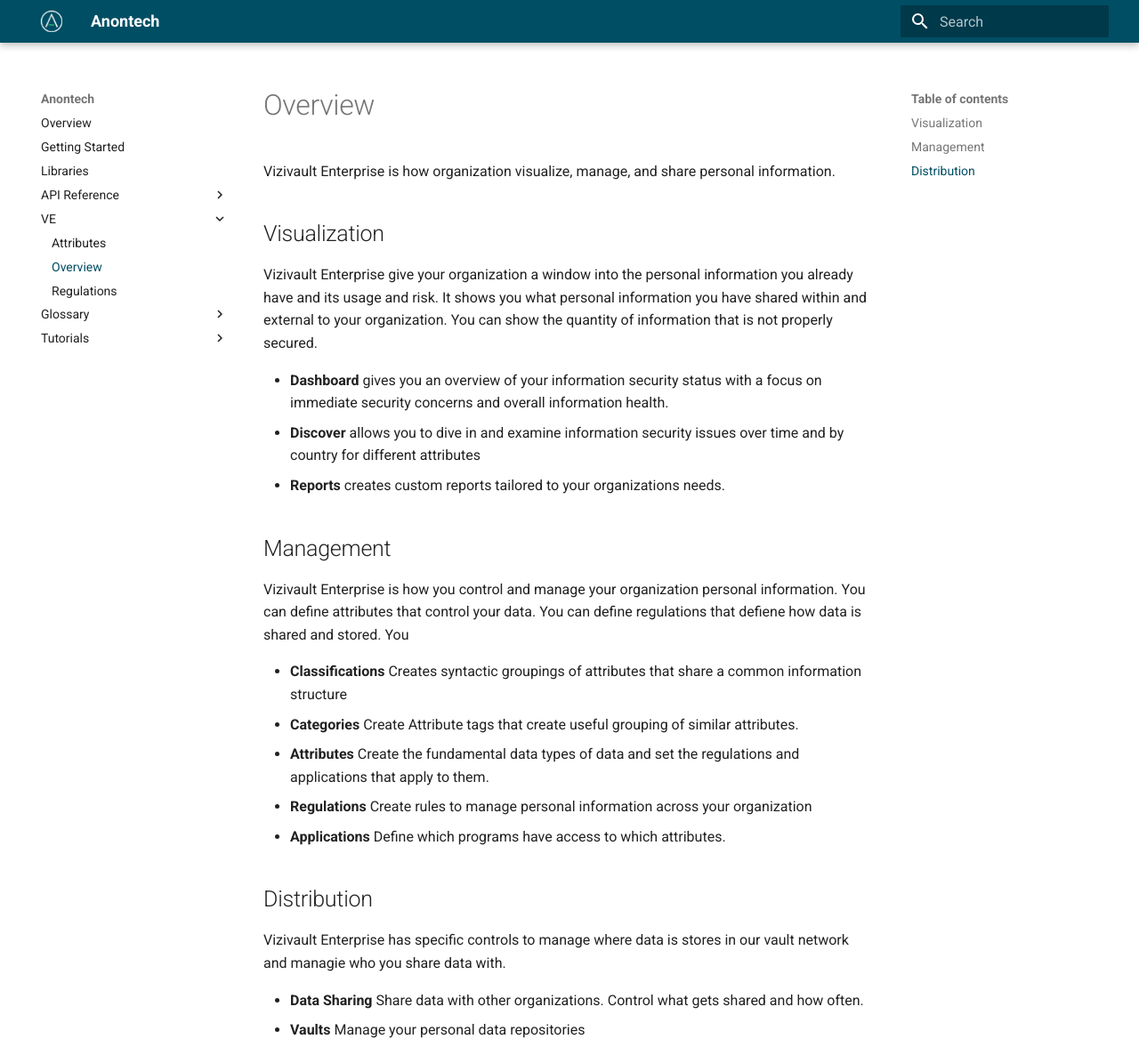
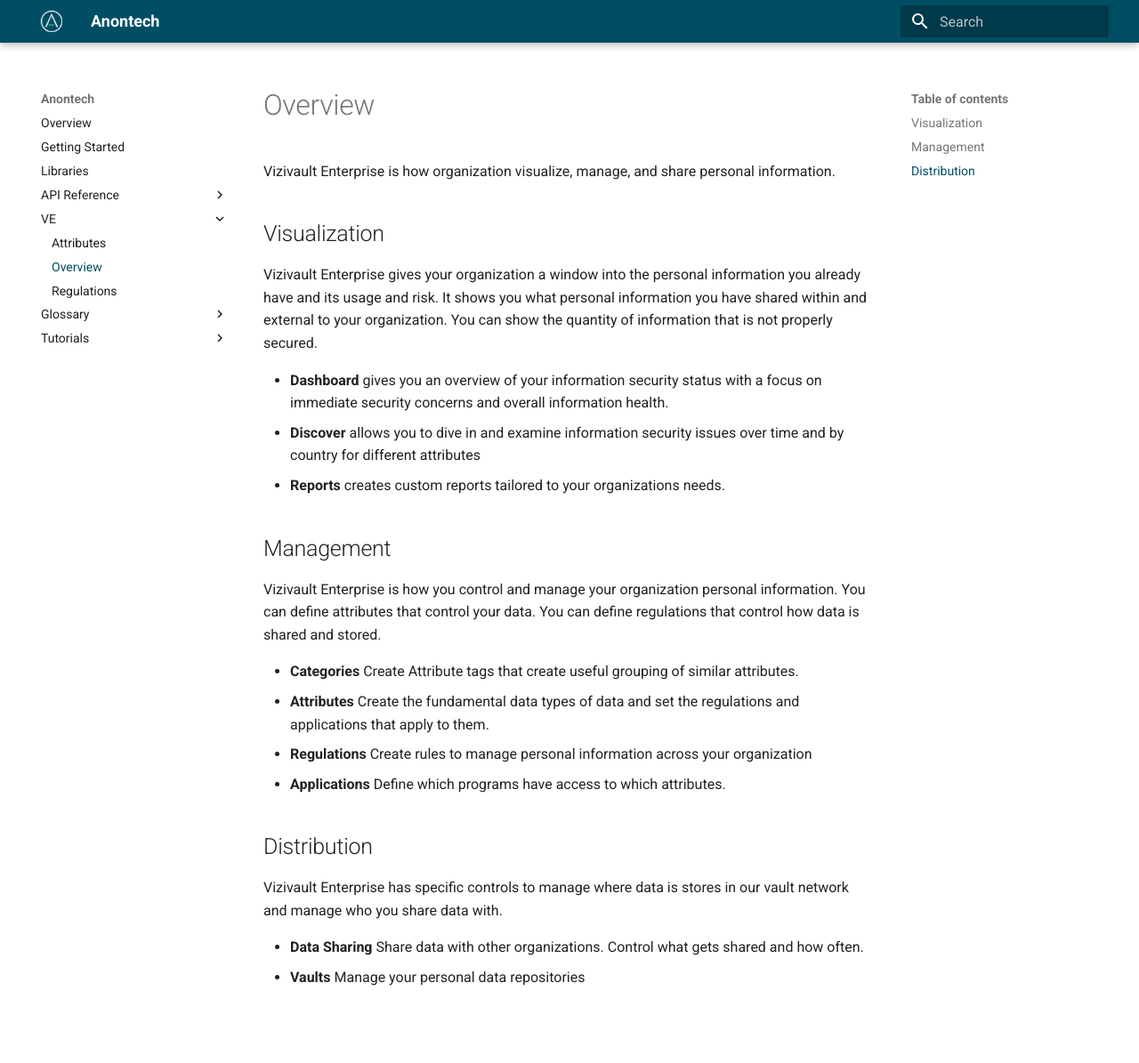
Before and after one commit to anontechnology/documentation, an MkDocs documentation site: the page built from docs/VE/overview.md, in a window 1280 px wide and 1195 px high. Shown: the whole window at 89% size. Built offline with MkDocs 1.6.1 and Material for MkDocs 9.7.7, drawn with Linux system fonts in a browser that asks for light colours.

Commit message:
proofread VE docs

```diff
--- a/docs/VE/overview.md
+++ b/docs/VE/overview.md
@@ -3,7 +3,7 @@
 Vizivault Enterprise is how organization visualize, manage, and share personal information.
 
 ## Visualization
-Vizivault Enterprise give your organization a window into the personal information you already have and its usage and risk.  It shows you what personal information you have shared within and external to your organization. You can show the quantity of information that is not properly secured.
+Vizivault Enterprise gives your organization a window into the personal information you already have and its usage and risk.  It shows you what personal information you have shared within and external to your organization. You can show the quantity of information that is not properly secured.
 
 - **Dashboard** gives you an overview of your information security status with a focus on immediate security concerns and overall information health.
 - **Discover** allows you to dive in and examine information security issues over time and by country for different attributes
@@ -11,9 +11,8 @@ Vizivault Enterprise give your organization a window into the personal informati
 
 ## Management
 
-Vizivault Enterprise is how you control and manage your organization personal information. You can define attributes that control your data. You can define regulations that defiene how data is shared and stored. You
+Vizivault Enterprise is how you control and manage your organization personal information. You can define attributes that control your data. You can define regulations that control how data is shared and stored.
 
-- **Classifications** Creates syntactic groupings of attributes that share a common information structure
 - **Categories** Create Attribute tags that create useful grouping of similar attributes.
 - **Attributes** Create the fundamental data types of data and set the regulations and applications that apply to them.
 - **Regulations** Create rules to manage personal information across your organization
@@ -21,7 +20,7 @@ Vizivault Enterprise is how you control and manage your organization personal in
 
 ## Distribution
 
-Vizivault Enterprise has specific controls to manage where data is stores in our vault network and managie who you share data with.
+Vizivault Enterprise has specific controls to manage where data is stores in our vault network and manage who you share data with.
 
 - **Data Sharing** Share data with other organizations. Control what gets shared and how often.
 - **Vaults** Manage your personal data repositories
```
Also changed, not shown: docs/VE/attributes.md (+1 -1 lines), docs/VE/regulations.md (+1 -1 lines), docs/getting-started.md (+2 -2 lines), docs/glossary/attribute.md (+1 -1 lines).
